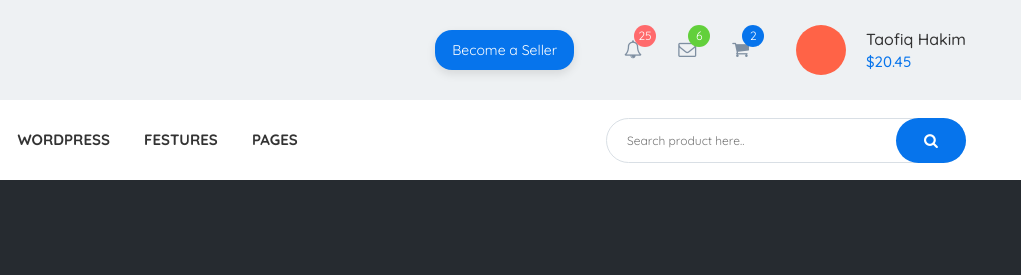
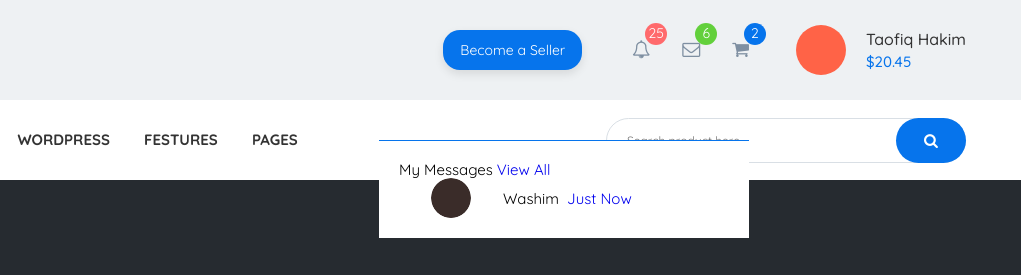
Before and after one commit to shadkonstantin/martplace, a website: page app/page.html in a window 1280 px wide. Shown: the top 275 px of the page, 259-1280 px from the left. Drawn offline with nearby package versions, Linux system fonts and the light colour scheme; files whose address does not match are found by name.

Commit message:
fix drop menu-message

```diff
--- a/app/page.html
+++ b/app/page.html
@@ -28,9 +28,48 @@
                                 <a href="">Become a Seller</a>
                             </div>
                             <div class="header__top-notification">
-                                <span class="ring icon-bell-o"></span>
+                                <!-- <span class="ring icon-bell-o"></span>
                                 <span class="mail icon-envelope-o"></span>
-                                <span class="shop icon-shopping-cart"></span>
+                                <span class="shop icon-shopping-cart"></span> -->
+
+                                <div class="ring-box">
+                                <a href="#" class="notification__link notification__link-ring icon-bell-o">
+                                    <span>25</span>
+                                </a>
+                                </div>
+
+                                <div class="mail-box">
+
+                                <a href="#" class="notification__link notification__link-mail icon-envelope-o">
+                                    <span>6</span>
+                                </a>
+
+                                    </div>
+
+
+                                <div class="shop__box">
+                                    <a href="#" class="notification__link notification__link-shop icon-shopping-cart">
+                                        <span>2</span>
+                                    </a>
+                                    <div class="shop-menu">
+                                        <div class="shop-menu__title">
+                                            My Messages
+                                            <a href="#" class="shop-menu__link">View All</a>
+                                        </div>
+                                        <div class="shop-menu__item">
+                                            <div class="shop-menu__img">
+
+                                            </div>
+                                            <div class="shop-menu__info">
+                                                <span class="shop-menu__name">Washim</span>
+                                                <a href="#" class="shop-menu__icon"></a>
+                                                <a href="#" class="shop-menu__time">Just Now</a>
+                                            </div>
+                                        </div>
+                                    </div>
+                                </div>
+
+
                             </div>
                             <div class="header__top-info">
 
--- a/app/scss/_fonts.scss
+++ b/app/scss/_fonts.scss
@@ -43,6 +43,9 @@
     font-variant: normal;
     text-transform: none;
     line-height: 1;
+    &::after{
+        display: none;
+    }
 
     /* Better Font Rendering =========== */
     -webkit-font-smoothing: antialiased;
--- a/app/scss/style.scss
+++ b/app/scss/style.scss
@@ -93,10 +93,76 @@
         }
     }
 }
+.header__top-notification{
+    display: flex;
+    height: 100px;
+    align-items: center;
+    & div+div{
+        margin-left: 32px;
+    }
 
+}
+.notification__link{
+    position: relative;
+    span{
+        position: absolute;
+        width: 22px;
+        height: 22px;
+        background-color: tomato;
+        color: white;
+        font-size: 14px;
+        text-align: center;
+        line-height: 20px;
+        border-radius: 50%;
+        @include regular;
+        top: -17px;
+        right: -17px;
+    }
+}
 
+.notification__link-ring{
+    span{
+        background-color: #ff6a6c;
+    }
+}
+.notification__link-mail{
+    span{
+        background-color: #62d03b;
+    }
+}
+.notification__link-shop{
+    span{
+        background-color: #0674ec;
+    }
+}
 
-
+.shop__box{
+    position: relative;
+}
+.shop-menu{
+    background-color: #fff;
+    border-top: 1px solid $blue;
+    z-index: 2;
+    position: absolute;
+    top: 100px;
+    right: 0;
+    width: 370px;
+    padding: 20px;
+    &__item{
+        display: flex;
+        justify-content: start;
+        align-items: center;
+    }
+    &__img{
+        width: 40px;
+        height: 40px;
+        border-radius: 50%;
+        background-image: url(../img/header/shop-menu__img.png);
+        background-size: cover;
+        background-repeat: no-repeat;
+        background-position: center;
+    }
+}
 
 
 
```
Also changed, not shown: app/css/style.min.css, app/img/header/shop-menu__img.png (added).
